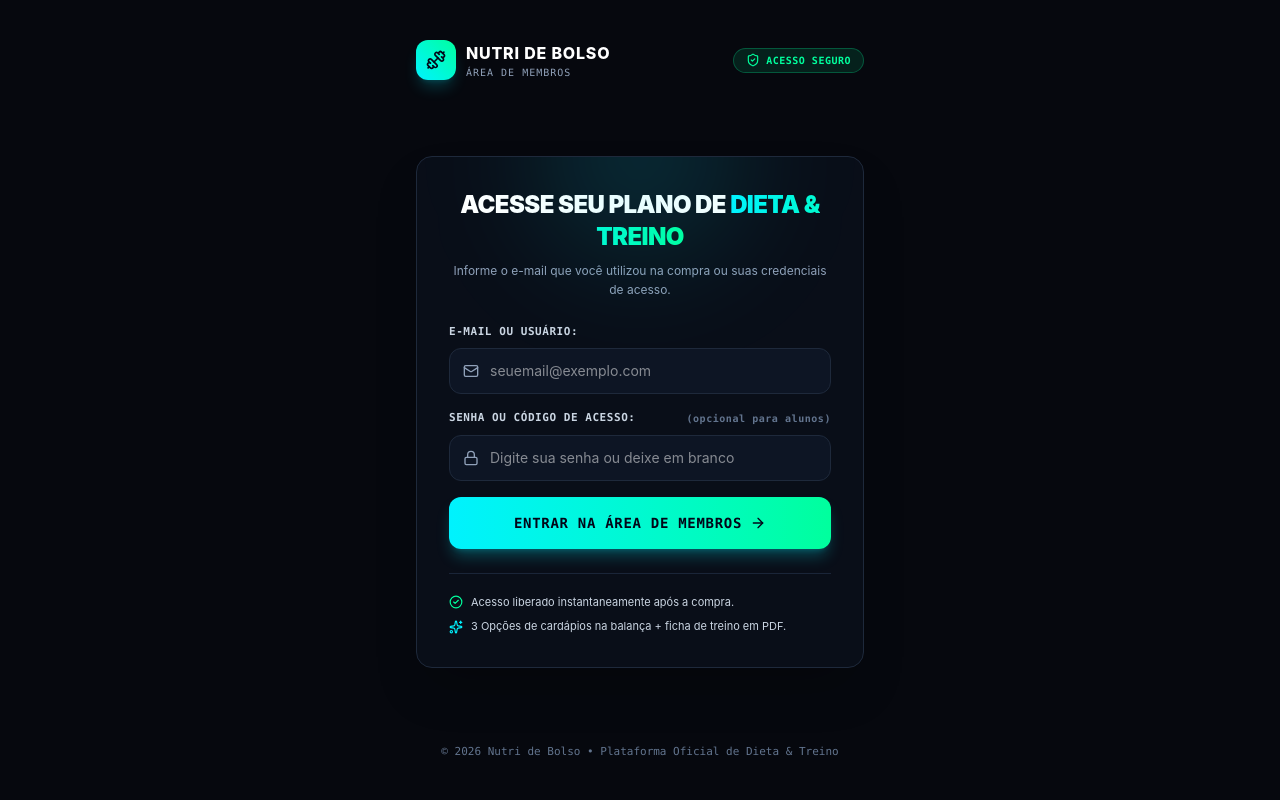
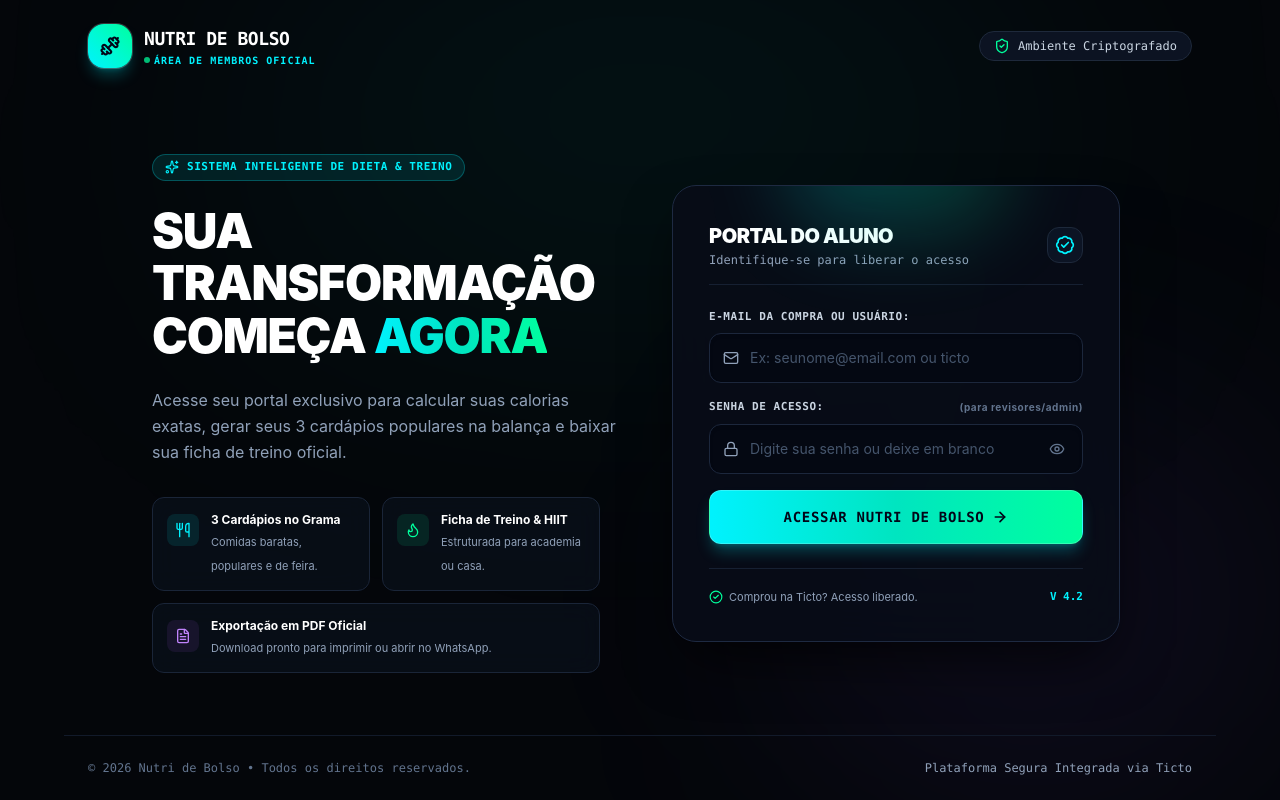
Before and after one commit to richardjonnsson/nutridebolso, a Next.js app: page /login in a window 1280 px wide. Built offline with nearby package versions, Linux system fonts and the light colour scheme.

Commit message:
feat: redesign completo e profissional da area de login de membros

```diff
--- a/src/app/login/page.tsx
+++ b/src/app/login/page.tsx
@@ -2,12 +2,27 @@
 
 import React, { useState } from 'react';
 import { useRouter } from 'next/navigation';
-import { Dumbbell, ShieldCheck, Lock, Mail, ArrowRight, Sparkles, CheckCircle2 } from 'lucide-react';
+import {
+  Dumbbell,
+  ShieldCheck,
+  Lock,
+  Mail,
+  ArrowRight,
+  Sparkles,
+  CheckCircle2,
+  Utensils,
+  Flame,
+  FileText,
+  BadgeCheck,
+  Eye,
+  EyeOff
+} from 'lucide-react';
 
 export default function LoginPage() {
   const router = useRouter();
   const [loginInput, setLoginInput] = useState('');
   const [passwordInput, setPasswordInput] = useState('');
+  const [showPassword, setShowPassword] = useState(false);
   const [isLoading, setIsLoading] = useState(false);
   const [errorMessage, setErrorMessage] = useState('');
 
@@ -29,7 +44,6 @@ export default function LoginPage() {
       const data = await res.json();
 
       if (res.ok && data.authorized) {
-        // Salva a sessão no localStorage
         if (typeof window !== 'undefined') {
           localStorage.setItem(
             'nutridebolso_user',
@@ -41,7 +55,6 @@ export default function LoginPage() {
             })
           );
         }
-        // Redireciona para o app
         router.push('/');
       } else {
         setErrorMessage(
@@ -56,118 +69,199 @@ export default function LoginPage() {
   };
 
   return (
-    <div className="min-h-screen bg-[#06080e] text-[#d1d5db] flex flex-col justify-between p-4 sm:p-6 font-sans">
-      {/* Topo / Navbar */}
-      <nav className="w-full max-w-md mx-auto flex items-center justify-between py-4">
-        <div className="flex items-center gap-2.5">
-          <div className="w-10 h-10 rounded-xl bg-gradient-to-tr from-[#00f2fe] to-[#00ff9d] flex items-center justify-center text-slate-950 font-black shadow-lg shadow-[#00f2fe]/20">
-            <Dumbbell className="w-5 h-5" />
+    <div className="min-h-screen bg-[#04060a] text-slate-100 flex flex-col justify-between selection:bg-[#00f2fe]/30 selection:text-white relative overflow-hidden font-sans">
+
+      {/* Background Glows Holográficos Profissionais */}
+      <div className="absolute top-0 left-1/2 -translate-x-1/2 w-[800px] h-[400px] bg-gradient-to-b from-[#00f2fe]/12 via-[#00ff9d]/5 to-transparent rounded-full blur-[140px] pointer-events-none" />
+      <div className="absolute bottom-0 right-0 w-[500px] h-[400px] bg-[#8b5cf6]/8 rounded-full blur-[130px] pointer-events-none" />
+
+      {/* HEADER ELEGANTE */}
+      <header className="w-full max-w-6xl mx-auto px-6 py-6 flex items-center justify-between relative z-10">
+        <div className="flex items-center gap-3">
+          <div className="w-11 h-11 rounded-2xl bg-gradient-to-tr from-[#00f2fe] to-[#00ff9d] flex items-center justify-center text-slate-950 font-black shadow-lg shadow-[#00f2fe]/25 ring-1 ring-white/20">
+            <Dumbbell className="w-5 h-5 stroke-[2.5]" />
           </div>
           <div>
-            <span className="font-extrabold text-base tracking-wider uppercase text-white block">
+            <span className="font-black text-lg tracking-tight uppercase text-white block font-mono">
               Nutri de Bolso
             </span>
-            <span className="text-[10px] text-slate-400 font-mono tracking-widest block">
-              ÁREA DE MEMBROS
+            <span className="text-[10px] text-[#00f2fe] font-mono tracking-widest uppercase font-bold flex items-center gap-1">
+              <span className="w-1.5 h-1.5 rounded-full bg-[#00ff9d] animate-pulse" />
+              ÁREA DE MEMBROS OFICIAL
             </span>
           </div>
         </div>
 
-        <span className="inline-flex items-center gap-1.5 px-3 py-1 rounded-full text-[10px] font-mono font-bold tracking-wider uppercase bg-[#00ff9d]/10 text-[#00ff9d] border border-[#00ff9d]/25">
-          <ShieldCheck className="w-3.5 h-3.5" /> ACESSO SEGURO
-        </span>
-      </nav>
+        <div className="hidden sm:flex items-center gap-2 px-3.5 py-1.5 rounded-full bg-[#0c1322] border border-[#1e293b] text-slate-300 text-xs font-mono">
+          <ShieldCheck className="w-4 h-4 text-[#00ff9d]" />
+          <span>Ambiente Criptografado</span>
+        </div>
+      </header>
 
-      {/* Caixa de Login Centralizada */}
-      <main className="w-full max-w-md mx-auto my-auto py-8">
-        <div className="p-6 sm:p-8 rounded-2xl bg-[#090e18] border border-[#1e293b] shadow-2xl relative overflow-hidden">
-          {/* Luz ambiente no topo */}
-          <div className="absolute -top-24 left-1/2 -translate-x-1/2 w-48 h-48 bg-[#00f2fe]/15 rounded-full blur-3xl pointer-events-none" />
+      {/* CONTEÚDO PRINCIPAL (SPLIT PROFISSIONAL EM DESKTOP) */}
+      <main className="w-full max-w-5xl mx-auto px-4 sm:px-6 py-6 sm:py-10 my-auto relative z-10">
+        <div className="grid grid-cols-1 lg:grid-cols-12 gap-8 lg:gap-12 items-center">
 
-          <div className="text-center mb-6">
-            <h1 className="text-xl sm:text-2xl font-black uppercase text-white tracking-tight">
-              Acesse seu Plano de <span className="bg-gradient-to-r from-[#00f2fe] to-[#00ff9d] bg-clip-text text-transparent">Dieta & Treino</span>
+          {/* COLUNA ESQUERDA: APRESENTAÇÃO INSTITUCIONAL & BENEFÍCIOS */}
+          <div className="lg:col-span-6 space-y-6 text-center lg:text-left">
+            <div className="inline-flex items-center gap-2 px-3 py-1 rounded-full bg-[#00f2fe]/10 border border-[#00f2fe]/25 text-[#00f2fe] text-[11px] font-mono font-bold tracking-wider uppercase">
+              <Sparkles className="w-3.5 h-3.5" />
+              SISTEMA INTELIGENTE DE DIETA & TREINO
+            </div>
+
+            <h1 className="text-3xl sm:text-4xl lg:text-5xl font-black text-white tracking-tight uppercase leading-[1.1]">
+              Sua Transformação Começa <span className="bg-gradient-to-r from-[#00f2fe] via-[#00e5c0] to-[#00ff9d] bg-clip-text text-transparent">Agora</span>
             </h1>
-            <p className="text-xs text-slate-400 mt-2 leading-relaxed">
-              Informe o e-mail que você utilizou na compra ou suas credenciais de acesso.
+
+            <p className="text-sm sm:text-base text-slate-400 leading-relaxed max-w-lg mx-auto lg:mx-0">
+              Acesse seu portal exclusivo para calcular suas calorias exatas, gerar seus 3 cardápios populares na balança e baixar sua ficha de treino oficial.
             </p>
+
+            {/* Badges de Garantia e Conteúdo */}
+            <div className="grid grid-cols-1 sm:grid-cols-2 gap-3 pt-2 text-left max-w-md mx-auto lg:mx-0">
+              <div className="p-3.5 rounded-xl bg-[#090f1a]/80 border border-[#1a2538] flex items-start gap-3 backdrop-blur-md">
+                <div className="w-8 h-8 rounded-lg bg-[#00f2fe]/10 text-[#00f2fe] flex items-center justify-center flex-shrink-0 mt-0.5">
+                  <Utensils className="w-4 h-4" />
+                </div>
+                <div>
+                  <span className="font-bold text-xs text-white block">3 Cardápios no Grama</span>
+                  <span className="text-[11px] text-slate-400">Comidas baratas, populares e de feira.</span>
+                </div>
+              </div>
+
+              <div className="p-3.5 rounded-xl bg-[#090f1a]/80 border border-[#1a2538] flex items-start gap-3 backdrop-blur-md">
+                <div className="w-8 h-8 rounded-lg bg-[#00ff9d]/10 text-[#00ff9d] flex items-center justify-center flex-shrink-0 mt-0.5">
+                  <Flame className="w-4 h-4" />
+                </div>
+                <div>
+                  <span className="font-bold text-xs text-white block">Ficha de Treino & HIIT</span>
+                  <span className="text-[11px] text-slate-400">Estruturada para academia ou casa.</span>
+                </div>
+              </div>
+
+              <div className="p-3.5 rounded-xl bg-[#090f1a]/80 border border-[#1a2538] flex items-start gap-3 backdrop-blur-md sm:col-span-2">
+                <div className="w-8 h-8 rounded-lg bg-[#a855f7]/10 text-[#c084fc] flex items-center justify-center flex-shrink-0 mt-0.5">
+                  <FileText className="w-4 h-4" />
+                </div>
+                <div>
+                  <span className="font-bold text-xs text-white block">Exportação em PDF Oficial</span>
+                  <span className="text-[11px] text-slate-400">Download pronto para imprimir ou abrir no WhatsApp.</span>
+                </div>
+              </div>
+            </div>
+          </div>
+
+          {/* COLUNA DIREITA: CARD DE LOGIN HIGH-TECH & MINIMALISTA */}
+          <div className="lg:col-span-6 w-full max-w-md mx-auto">
+            <div className="relative p-7 sm:p-9 rounded-3xl bg-[#080d18]/90 border border-[#1e2a42] shadow-[0_25px_60px_-15px_rgba(0,0,0,0.8)] backdrop-blur-2xl overflow-hidden">
+
+              {/* Brilho Superior */}
+              <div className="absolute -top-24 left-1/2 -translate-x-1/2 w-56 h-36 bg-gradient-to-r from-[#00f2fe]/20 to-[#00ff9d]/20 rounded-full blur-2xl pointer-events-none" />
+
+              <div className="mb-6 pb-4 border-b border-[#162032] flex items-center justify-between">
+                <div>
+                  <h2 className="text-xl font-black uppercase text-white tracking-tight">
+                    Portal do Aluno
+                  </h2>
+                  <p className="text-xs text-slate-400 mt-0.5 font-mono">
+                    Identifique-se para liberar o acesso
+                  </p>
+                </div>
+                <div className="w-9 h-9 rounded-xl bg-[#0c1424] border border-[#1e293b] flex items-center justify-center text-[#00f2fe]">
+                  <BadgeCheck className="w-5 h-5" />
+                </div>
               </div>
 
               <form onSubmit={handleSubmit} className="space-y-4">
+                {/* Campo Login / Email */}
                 <div>
-              <label className="block text-[11px] font-bold text-slate-300 uppercase tracking-wider mb-2 font-mono">
-                E-mail ou Usuário:
+                  <label className="block text-[11px] font-mono font-bold text-slate-300 uppercase tracking-wider mb-2">
+                    E-mail da Compra ou Usuário:
                   </label>
-              <div className="relative">
-                <Mail className="w-4 h-4 text-slate-400 absolute left-3.5 top-1/2 -translate-y-1/2" />
+                  <div className="relative group">
+                    <Mail className="w-4 h-4 text-slate-400 absolute left-3.5 top-1/2 -translate-y-1/2 transition-colors group-focus-within:text-[#00f2fe]" />
                     <input
                       type="text"
                       required
                       value={loginInput}
                       onChange={(e) => setLoginInput(e.target.value)}
-                  placeholder="seuemail@exemplo.com"
-                  className="w-full pl-10 pr-4 py-3 rounded-xl bg-[#0d1524] border border-[#1e293b] text-white text-sm focus:border-[#00f2fe] focus:outline-none focus:ring-1 focus:ring-[#00f2fe] transition-all"
+                      placeholder="Ex: seunome@email.com ou ticto"
+                      className="w-full pl-10 pr-4 py-3.5 rounded-xl bg-[#040812] border border-[#1c273c] text-white text-sm placeholder:text-slate-600 focus:border-[#00f2fe] focus:bg-[#060b17] focus:outline-none focus:ring-1 focus:ring-[#00f2fe]/40 transition-all shadow-inner"
                     />
                   </div>
                 </div>
 
+                {/* Campo Senha */}
                 <div>
-              <label className="block text-[11px] font-bold text-slate-300 uppercase tracking-wider mb-2 font-mono flex items-center justify-between">
-                <span>Senha ou Código de Acesso:</span>
-                <span className="text-[10px] text-slate-500 lowercase">(opcional para alunos)</span>
+                  <label className="block text-[11px] font-mono font-bold text-slate-300 uppercase tracking-wider mb-2 flex items-center justify-between">
+                    <span>Senha de Acesso:</span>
+                    <span className="text-[10px] text-slate-500 lowercase font-sans">(para revisores/admin)</span>
                   </label>
-              <div className="relative">
-                <Lock className="w-4 h-4 text-slate-400 absolute left-3.5 top-1/2 -translate-y-1/2" />
+                  <div className="relative group">
+                    <Lock className="w-4 h-4 text-slate-400 absolute left-3.5 top-1/2 -translate-y-1/2 transition-colors group-focus-within:text-[#00f2fe]" />
                     <input
-                  type="password"
+                      type={showPassword ? 'text' : 'password'}
                       value={passwordInput}
                       onChange={(e) => setPasswordInput(e.target.value)}
                       placeholder="Digite sua senha ou deixe em branco"
-                  className="w-full pl-10 pr-4 py-3 rounded-xl bg-[#0d1524] border border-[#1e293b] text-white text-sm focus:border-[#00f2fe] focus:outline-none focus:ring-1 focus:ring-[#00f2fe] transition-all"
+                      className="w-full pl-10 pr-11 py-3.5 rounded-xl bg-[#040812] border border-[#1c273c] text-white text-sm placeholder:text-slate-600 focus:border-[#00f2fe] focus:bg-[#060b17] focus:outline-none focus:ring-1 focus:ring-[#00f2fe]/40 transition-all shadow-inner"
                     />
+                    <button
+                      type="button"
+                      onClick={() => setShowPassword(!showPassword)}
+                      className="absolute right-3.5 top-1/2 -translate-y-1/2 text-slate-500 hover:text-slate-300 cursor-pointer p-1"
+                    >
+                      {showPassword ? <EyeOff className="w-4 h-4" /> : <Eye className="w-4 h-4" />}
+                    </button>
                   </div>
                 </div>
 
+                {/* Mensagem de Erro com Animação */}
                 {errorMessage && (
-              <div className="p-3 rounded-xl bg-red-500/10 border border-red-500/30 text-red-400 text-xs text-center leading-relaxed">
+                  <div className="p-3.5 rounded-xl bg-red-500/10 border border-red-500/30 text-red-300 text-xs text-center leading-relaxed font-medium">
                     {errorMessage}
                   </div>
                 )}
 
+                {/* Botão de Entrada High-End */}
                 <button
                   type="submit"
                   disabled={isLoading}
-              className="w-full py-4 px-6 rounded-xl font-black uppercase tracking-wider font-mono text-slate-950 text-xs sm:text-sm bg-gradient-to-r from-[#00f2fe] to-[#00ff9d] shadow-lg shadow-[#00f2fe]/25 hover:brightness-110 active:scale-[0.99] transition-all flex items-center justify-center gap-2 cursor-pointer disabled:opacity-50 mt-2"
+                  className="w-full py-4 px-6 rounded-xl font-black uppercase tracking-wider font-mono text-slate-950 text-xs sm:text-sm bg-gradient-to-r from-[#00f2fe] via-[#00e5c0] to-[#00ff9d] shadow-lg shadow-[#00f2fe]/25 hover:shadow-[#00f2fe]/40 hover:brightness-105 active:scale-[0.99] transition-all flex items-center justify-center gap-2 cursor-pointer disabled:opacity-50 mt-3 border border-white/20"
                 >
                   {isLoading ? (
-                <span>VALIDANDO ACESSO...</span>
+                    <span className="flex items-center gap-2">
+                      <span className="w-4 h-4 border-2 border-slate-950 border-t-transparent rounded-full animate-spin" />
+                      AUTENTICANDO ACESSO...
+                    </span>
                   ) : (
                     <>
-                  <span>ENTRAR NA ÁREA DE MEMBROS</span>
-                  <ArrowRight className="w-4 h-4" />
+                      <span>ACESSAR NUTRI DE BOLSO</span>
+                      <ArrowRight className="w-4 h-4 stroke-[2.5]" />
                     </>
                   )}
                 </button>
               </form>
 
-          {/* Destaque para Alunos */}
-          <div className="mt-6 pt-5 border-t border-[#1a2538] text-[11px] text-slate-400 space-y-2">
-            <div className="flex items-center gap-2 text-slate-300">
-              <CheckCircle2 className="w-3.5 h-3.5 text-[#00ff9d] flex-shrink-0" />
-              <span>Acesso liberado instantaneamente após a compra.</span>
-            </div>
-            <div className="flex items-center gap-2 text-slate-300">
-              <Sparkles className="w-3.5 h-3.5 text-[#00f2fe] flex-shrink-0" />
-              <span>3 Opções de cardápios na balança + ficha de treino em PDF.</span>
+              {/* Dica de Acesso */}
+              <div className="mt-6 pt-5 border-t border-[#162032] flex items-center justify-between text-[11px] text-slate-400">
+                <span className="flex items-center gap-1.5 text-slate-400">
+                  <CheckCircle2 className="w-3.5 h-3.5 text-[#00ff9d]" /> Comprou na Ticto? Acesso liberado.
+                </span>
+                <span className="font-mono text-[#00f2fe] font-bold">V 4.2</span>
               </div>
             </div>
           </div>
+
+        </div>
       </main>
 
-      {/* Footer */}
-      <footer className="w-full max-w-md mx-auto text-center py-4 text-[11px] text-slate-500 font-mono">
-        &copy; {new Date().getFullYear()} Nutri de Bolso • Plataforma Oficial de Dieta & Treino
+      {/* FOOTER DISCRETO */}
+      <footer className="w-full max-w-6xl mx-auto px-6 py-6 border-t border-[#121a2a] text-center text-xs text-slate-500 font-mono flex flex-col sm:flex-row items-center justify-between gap-2 relative z-10">
+        <span>&copy; {new Date().getFullYear()} Nutri de Bolso • Todos os direitos reservados.</span>
+        <span className="text-slate-400">Plataforma Segura Integrada via Ticto</span>
       </footer>
+
     </div>
   );
 }
```
Lines whose indentation alone changed are shown as unchanged.
